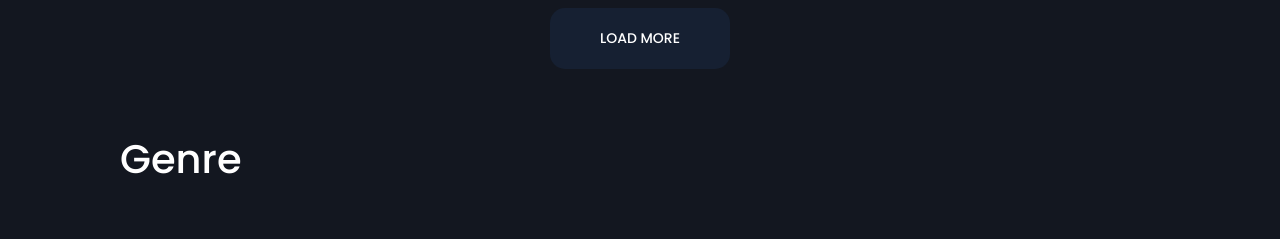
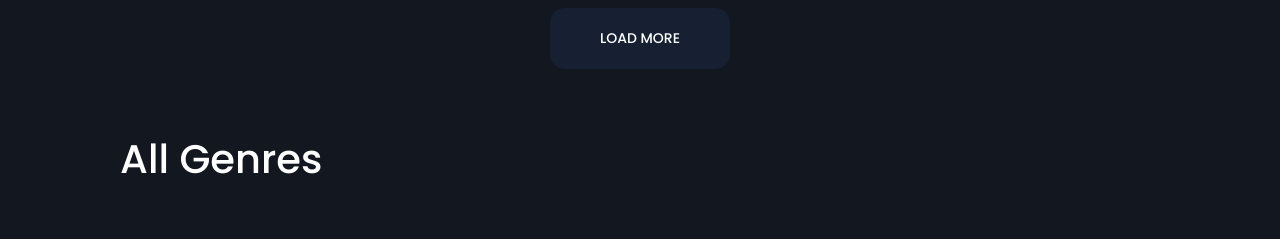
Before and after one commit to SnowPiercerX/animeku, a plain HTML site: page index.html in a window 1280 px wide. Shown: the part 1520-1759 px from the top of the page. Drawn offline with nearby package versions, Linux system fonts and the light colour scheme.

Commit message:
Update index.html

```diff
--- a/index.html
+++ b/index.html
@@ -641,7 +641,7 @@
 
 <section class="category" id="category">
 
-  <h2 class="section-heading">Genre</h2>
+  <h2 class="section-heading">All Genres</h2>
 
   <div class="category-grid">
 
```
